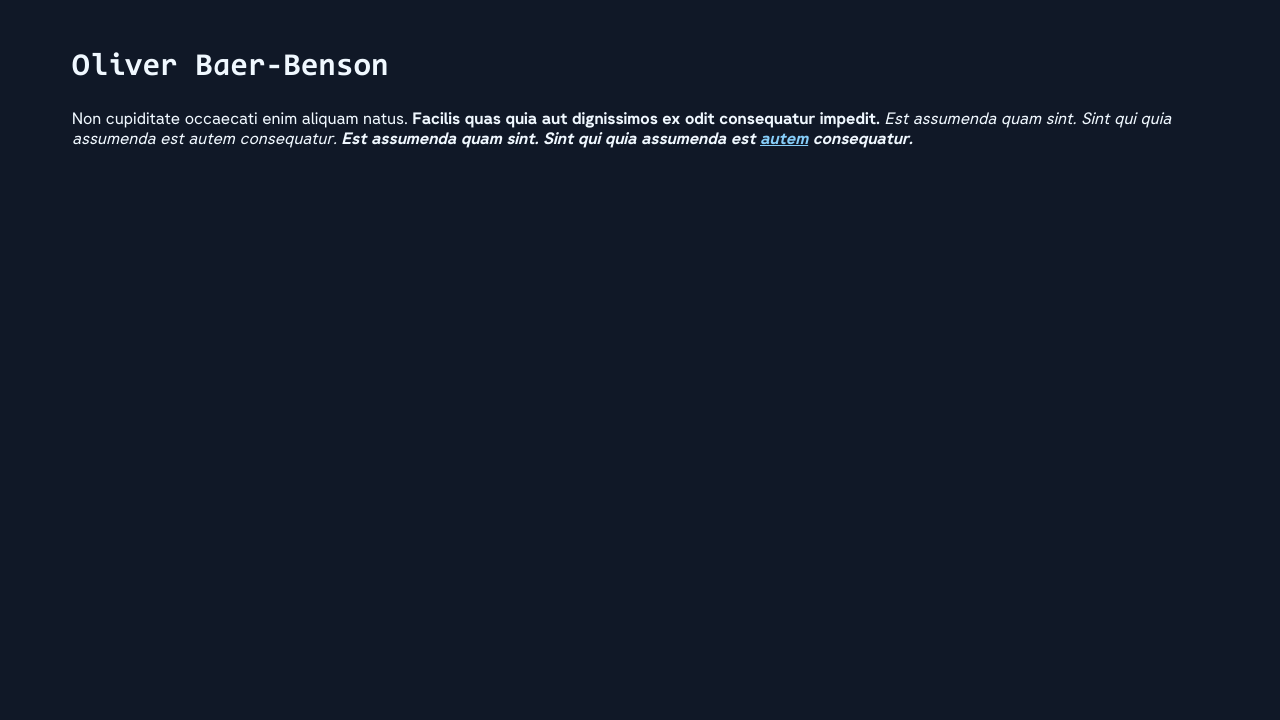
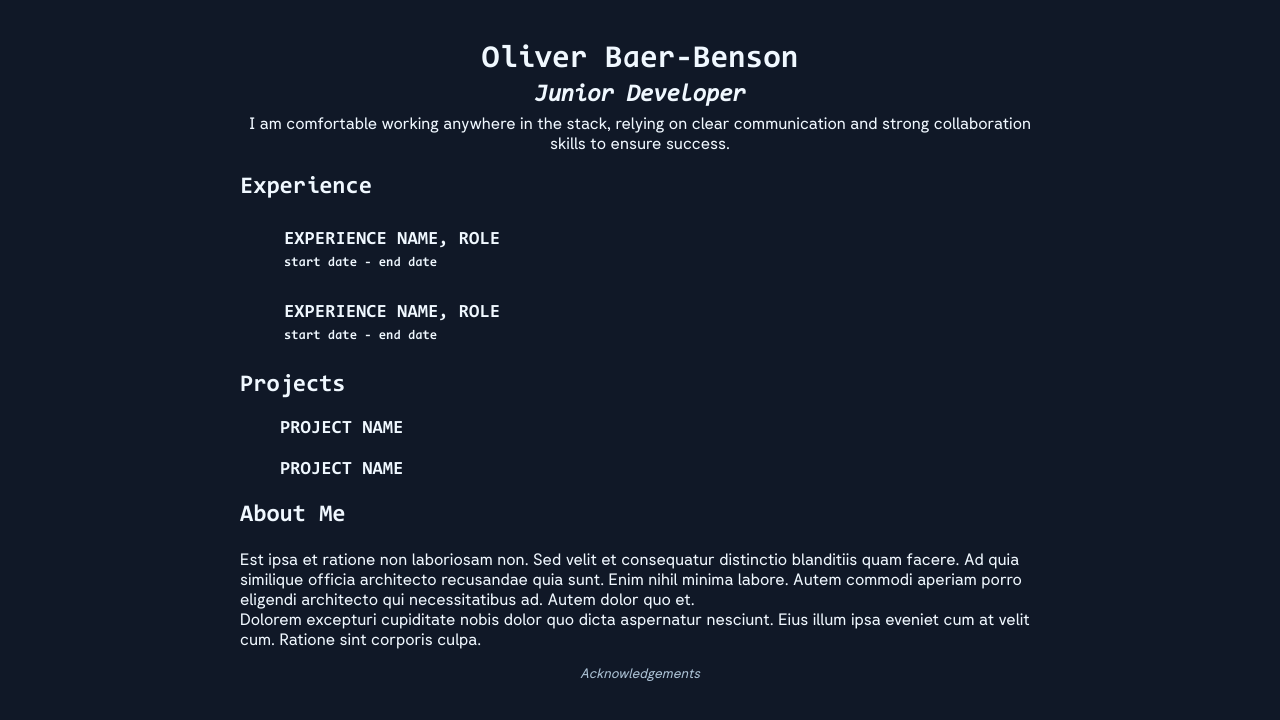
Before and after one commit to opbb/opbb, a plain HTML site: page docs/index.html in a window 1280 px wide. Drawn offline with Linux system fonts and the light colour scheme.

Commit message:
under construction

```diff
--- a/docs/index.html
+++ b/docs/index.html
@@ -7,18 +7,80 @@
         <link rel="stylesheet" href="style.css" />
     </head>
     <body>
-        <h1>Oliver Baer-Benson</h1>
-        Non cupiditate occaecati enim aliquam natus.
-        <b>Facilis quas quia aut dignissimos ex odit consequatur impedit.</b>
-        <i
-            >Est assumenda quam sint. Sint qui quia assumenda est autem
-            consequatur.</i
-        >
-        <b
-            ><i
-                >Est assumenda quam sint. Sint qui quia assumenda est
-                <a href="https://melonking.net/">autem</a> consequatur.</i
-            ></b
-        >
+        <div id="page-container">
+            <div>
+                <!-- OPENER -->
+                <h1 id="name">Oliver Baer-Benson</h1>
+                <h2 id="role-desc">Junior Developer</h2>
+                <p id="tagline">
+                    I am comfortable working anywhere in the stack, relying on
+                    clear communication and strong collaboration skills to
+                    ensure success.
+                </p>
+            </div>
+            <div>
+                <!-- EXPERIENCE -->
+
+                <h2 class="section-header">Experience</h2>
+
+                <ul class="clean-list">
+                    <li class="clean-list-item">
+                        <a
+                            href="https://www.w3schools.com/css/css3_shadows_box.asp"
+                            class="unstyled-link"
+                        >
+                            <div class="clean-list-item-content">
+                                <h3>EXPERIENCE NAME, ROLE</h3>
+                                <h5>start date - end date</h5>
+                            </div>
+                        </a>
+                    </li>
+                    <li class="clean-list-item">
+                        <a
+                            href="https://www.w3schools.com/css/css3_shadows_box.asp"
+                            class="unstyled-link"
+                        >
+                            <div class="clean-list-item-content">
+                                <h3>EXPERIENCE NAME, ROLE</h3>
+                                <h5>start date - end date</h5>
+                            </div>
+                        </a>
+                    </li>
+                </ul>
+            </div>
+            <div>
+                <!-- PROJECTS -->
+
+                <h2 class="section-header">Projects</h2>
+
+                <ul class="clean-list">
+                    <li class="clean-list-item">
+                        <h3>PROJECT NAME</h3>
+                    </li>
+                    <li class="clean-list-item">
+                        <h3>PROJECT NAME</h3>
+                    </li>
+                </ul>
+            </div>
+            <div>
+                <!-- PERSONAL -->
+                <h2 class="section-header">About Me</h2>
+                <p>
+                    Est ipsa et ratione non laboriosam non. Sed velit et
+                    consequatur distinctio blanditiis quam facere. Ad quia
+                    similique officia architecto recusandae quia sunt. Enim
+                    nihil minima labore. Autem commodi aperiam porro eligendi
+                    architecto qui necessitatibus ad. Autem dolor quo et.
+                    <br />
+                    Dolorem excepturi cupiditate nobis dolor quo dicta
+                    aspernatur nesciunt. Eius illum ipsa eveniet cum at velit
+                    cum. Ratione sint corporis culpa.
+                </p>
+            </div>
+            <div>
+                <!-- FOOTER -->
+                <p class="subtle-text">Acknowledgements</p>
+            </div>
+        </div>
     </body>
 </html>
--- a/docs/style.css
+++ b/docs/style.css
@@ -3,6 +3,7 @@
 :root {
     --heading-font-family: "CodeNewRoman";
     --primary-color: #f0f8ff;
+    --secondary-color: #abc1d4;
     /* --accent-color: #add8e6; */
     --background-color: #101827;
 }
@@ -101,10 +102,25 @@
 /* === DOCUMENT STYLING === */
 
 body {
+    margin: 0;
+    padding: 0;
+    min-height: 100vh;
     font-family: "Giphurs";
-    padding: 20px 5%;
     background-color: var(--background-color);
     color: var(--primary-color);
+}
+
+#page-container {
+    padding: 20px 5%;
+}
+
+@media only screen and (min-width: 1000px) {
+    #page-container {
+        width: 800px;
+        padding: 20px 0;
+        margin-left: auto;
+        margin-right: auto;
+    }
 }
 
 /* === HEADERS === */
@@ -150,7 +166,62 @@ a:hover {
     color: deepskyblue;
 }
 
-/* selected link */
-a:active {
-    color: deepskyblue;
+a.unstyled-link {
+    color: inherit;
+    text-decoration: inherit;
 }
+
+/* === ELEMENT SPECIFIC STYLING === */
+
+#name {
+    margin-bottom: 0.15rem;
+    text-align: center;
+}
+
+#role-desc {
+    margin-top: 0;
+    margin-bottom: 0.25rem;
+    font-style: italic;
+    text-align: center;
+}
+
+#tagline {
+    margin-top: 0;
+    font-weight: normal;
+    text-align: center;
+}
+
+/* === CLASSES === */
+
+.section-header {
+}
+
+.clean-list {
+    list-style-type: none;
+}
+
+.clean-list-item {
+    margin-top: 1rem;
+    margin-bottom: 1rem;
+}
+
+.clean-list-item-content {
+    padding: 0.25rem;
+}
+
+.clean-list-item-content > * {
+    margin-top: 0.25rem;
+    margin-bottom: 0.25rem;
+}
+
+.project-block > * {
+    margin-top: 0.25rem;
+    margin-bottom: 0.25rem;
+}
+
+.subtle-text {
+    color: var(--secondary-color);
+    text-align: center;
+    font-style: italic;
+    font-size: smaller;
+}
--- /dev/null
+++ b/docs/under-construction.css
@@ -0,0 +1,140 @@
+:root {
+    --animation-duration: 3s;
+    --delay-length: calc(
+        var(--animation-duration) / 2 - var(--animation-duration)
+    );
+    --hammer-height: 2rem;
+}
+
+.hammer {
+    width: 3rem;
+    height: calc(2 * var(--hammer-height));
+    display: flex;
+    flex-wrap: nowrap;
+    flex-direction: column;
+    align-items: center;
+}
+
+.hammer-head {
+    width: calc(var(--hammer-height) * 0.6);
+    height: calc(var(--hammer-height) * 0.4);
+    background-color: var(--primary-color);
+}
+
+.hammer-haft {
+    width: calc(var(--hammer-height) * 0.16);
+    height: calc(var(--hammer-height) * 0.6);
+    background-color: var(--primary-color);
+}
+
+.left-hammer {
+    animation-name: left-hammer-swing;
+    animation-duration: var(--animation-duration);
+    animation-iteration-count: infinite;
+    animation-timing-function: ease-in;
+}
+
+.right-hammer {
+    animation-name: right-hammer-swing;
+    animation-duration: var(--animation-duration);
+    animation-delay: var(--delay-length);
+    animation-iteration-count: infinite;
+    animation-timing-function: ease-in;
+}
+
+@keyframes left-hammer-swing {
+    0% {
+        transform: rotate(20deg);
+    }
+
+    80% {
+        transform: rotate(-15deg);
+    }
+
+    90% {
+        transform: rotate(-15deg);
+    }
+    100% {
+        transform: rotate(20deg);
+    }
+}
+
+@keyframes right-hammer-swing {
+    0% {
+        transform: rotate(-20deg);
+    }
+
+    80% {
+        transform: rotate(15deg);
+    }
+
+    90% {
+        transform: rotate(15deg);
+    }
+    100% {
+        transform: rotate(-20deg);
+    }
+}
+
+#page-container {
+    height: 90vh;
+    display: flex;
+    flex-wrap: nowrap;
+    flex-direction: row;
+    align-items: center;
+    justify-content: center;
+}
+
+#bouncing-text-container {
+    height: calc(2 * var(--hammer-height));
+    width: calc(var(--hammer-height) * 10);
+    display: flex;
+    flex-wrap: nowrap;
+    flex-direction: row;
+    padding: 0 var(--hammer-height * 0.2);
+}
+
+#bouncing-text {
+    height: calc(2 * var(--hammer-height));
+    padding-top: var(--hammer-height * 0.2);
+    flex-shrink: 0;
+    flex-grow: 0;
+    font-size: var(--hammer-height * 0.4);
+    text-align: center;
+}
+
+#left-bouncing-text-padding {
+    animation-name: text-bounce;
+    animation-duration: var(--animation-duration);
+    animation-iteration-count: infinite;
+    animation-timing-function: ease-out;
+    flex-shrink: 1;
+}
+
+#right-bouncing-text-padding {
+    animation-name: text-bounce;
+    animation-duration: var(--animation-duration);
+    animation-delay: var(--delay-length);
+    animation-iteration-count: infinite;
+    animation-timing-function: ease-out;
+    flex-shrink: 1;
+}
+
+@keyframes text-bounce {
+    0% {
+        flex-grow: 0;
+    }
+
+    50% {
+        flex-grow: 1;
+    }
+    100% {
+        flex-grow: 0;
+    }
+}
+
+@media only screen and (min-width: 1000px) {
+    :root {
+        --hammer-height: 5rem;
+    }
+}
```
Also changed, not shown: docs/under-construction.html (added, +27 -0 lines).
